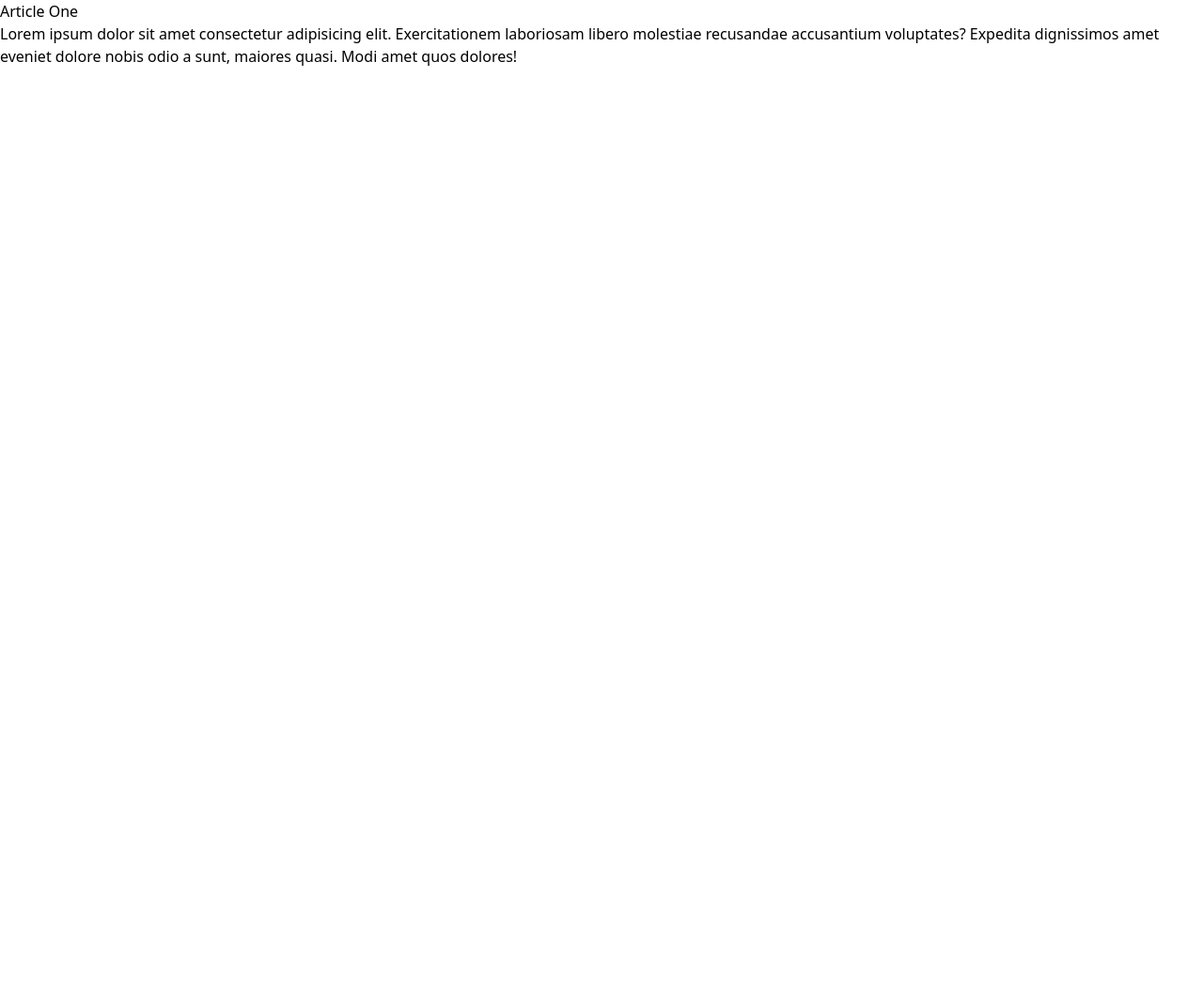
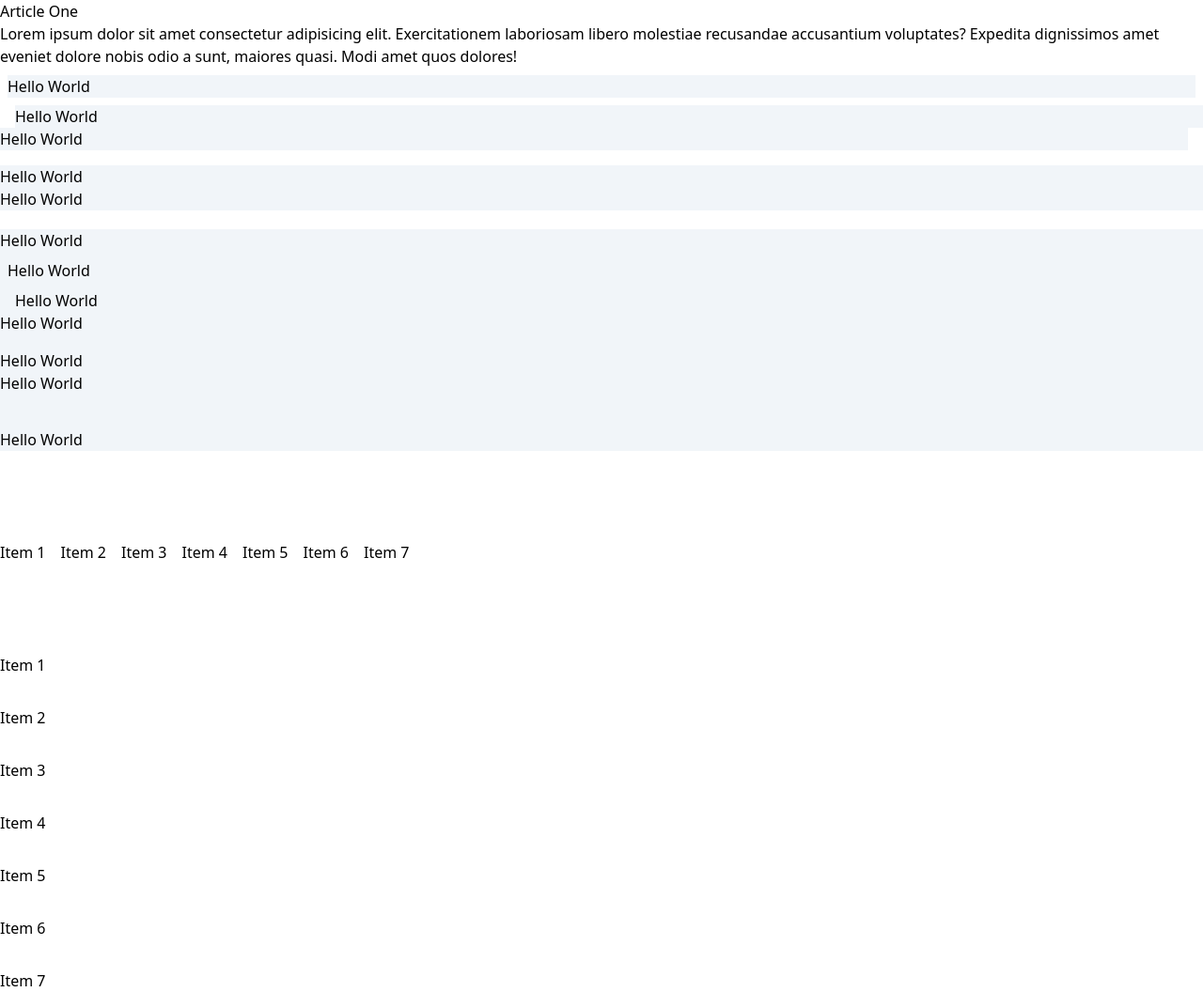
Before and after one commit to brett-grentell/Tailwind-css, a plain HTML site: page tailwind-sandbox-main/tailwind-sandbox-main/tailwind-sandbox-starter/03-container-spacing/index.html in a window 1280 px wide. Shown: the whole page at 94% size. Before the commit the page ends 800 px from the top, so only its background shows below. Drawn offline with nearby package versions, Linux system fonts and the light colour scheme.

Commit message:
03-container-spacing

```diff
--- a/tailwind-sandbox-main/tailwind-sandbox-main/tailwind-sandbox-starter/03-container-spacing/index.html
+++ b/tailwind-sandbox-main/tailwind-sandbox-main/tailwind-sandbox-starter/03-container-spacing/index.html
@@ -9,7 +9,7 @@
   </head>
   <body>
     <!-- Container -->
-    <div>
+    <div class="container mx-auto">
       <article>
         <h3>Article One</h3>
         <p>
@@ -21,12 +21,42 @@
       </article>
 
       <!-- Margin -->
+      <div class="bg-slate-100 m-2">Hello World</div>
+      <div class="bg-slate-100 ml-4">Hello World</div>
+      <div class="bg-slate-100 mr-4">Hello World</div>
+      <div class="bg-slate-100 mt-4">Hello World</div>
+      <div class="bg-slate-100 mb-4">Hello World</div>
+      <div class="bg-slate-100 mt-[20px]">Hello World</div>
 
       <!-- Padding -->
+      <div class="bg-slate-100 p-2">Hello World</div>
+      <div class="bg-slate-100 pl-4">Hello World</div>
+      <div class="bg-slate-100 pr-4">Hello World</div>
+      <div class="bg-slate-100 pt-4">Hello World</div>
+      <div class="bg-slate-100 pb-4">Hello World</div>
+      <div class="bg-slate-100 pt-[20px]">Hello World</div>
 
       <!-- Space Between X -->
+      <div class="flex mt-24 space-x-4">
+        <div>Item 1</div>
+        <div>Item 2</div>
+        <div>Item 3</div>
+        <div>Item 4</div>
+        <div>Item 5</div>
+        <div>Item 6</div>
+        <div>Item 7</div>
+      </div>
 
       <!-- Space Between Y -->
+      <div class="flex flex-col mt-24 space-y-8">
+        <div>Item 1</div>
+        <div>Item 2</div>
+        <div>Item 3</div>
+        <div>Item 4</div>
+        <div>Item 5</div>
+        <div>Item 6</div>
+        <div>Item 7</div>
+      </div>
     </div>
   </body>
 </html>
```
